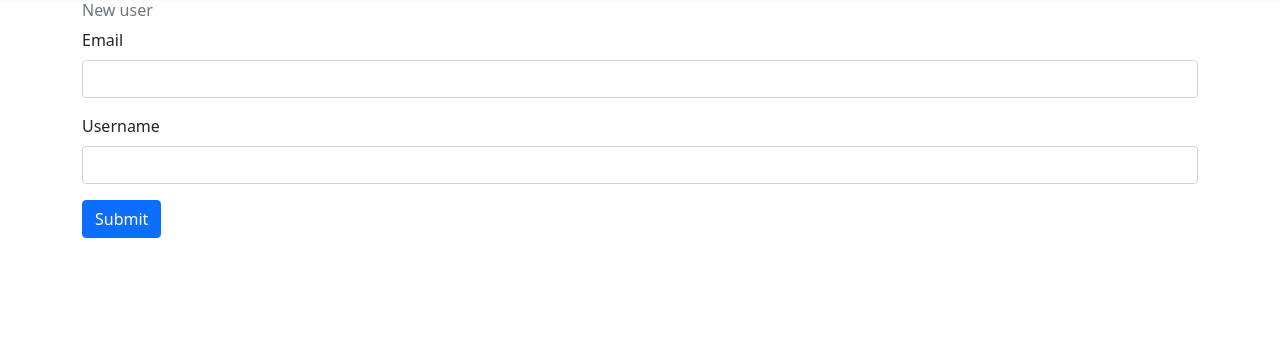
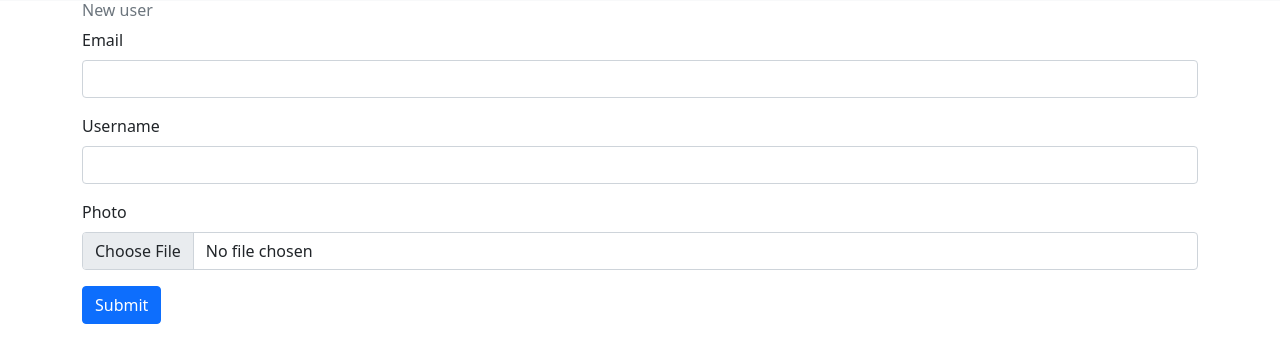
Before and after one commit to kine6c/Projet-DEVOPS-L3, a Flask app: page /insert in a window 1280 px wide. Shown: the part 55-418 px from the top of the page. Run offline with Flask 3, Linux system fonts and the light colour scheme.

Commit message:
Update insert.html

```diff
--- a/projet_devops_L3/templates/insert.html
+++ b/projet_devops_L3/templates/insert.html
@@ -1,18 +1,22 @@
 {% extends 'base.html' %}
 
-{% block title %}ADD{% endblock%}
+{% block title %}ADD{% endblock %}
 
 {% block content %}
-    <h6 class="text-muted" >New user</h6>
-    <form method="POST">
+    <h6 class="text-muted">New user</h6>
+    <form method="POST" enctype="multipart/form-data">
         <div class="mb-3">
             <label for="email" class="form-label">Email</label>
-            <input type="email" class="form-control" id="email" name="email"  >
+            <input type="email" class="form-control" id="email" name="email" required>
         </div>
         <div class="mb-3">
             <label for="username" class="form-label">Username</label>
-            <input type="text" class="form-control" id="username" name="username" >
+            <input type="text" class="form-control" id="username" name="username" required>
+        </div>
+        <div class="mb-3">
+            <label for="photo" class="form-label">Photo</label>
+            <input type="file" class="form-control" id="photo" name="photo">
         </div>
         <button type="submit" class="btn btn-primary">Submit</button>
     </form>
-{% endblock%}
+{% endblock %}
```
